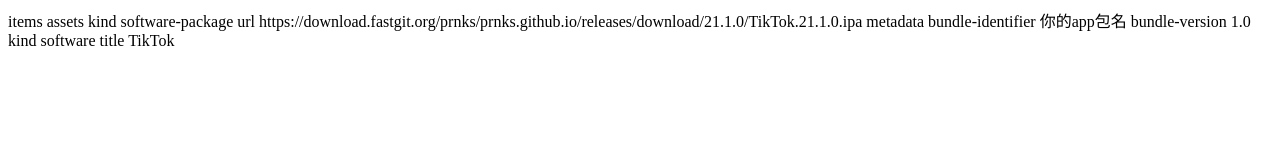
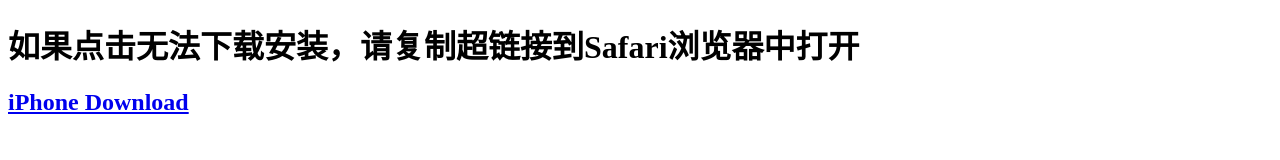
Before and after one commit to shihuayouxi/prnks.github.io, a plain HTML site: page index.html in a window 1280 px wide. Drawn offline with Linux system fonts and the light colour scheme.

Commit message:
Update index.html

```diff
--- a/index.html
+++ b/index.html
@@ -1,31 +1,13 @@
-<?xml version="1.0" encoding="UTF-8"?>
-<!DOCTYPE plist PUBLIC "-//Apple//DTD PLIST 1.0//EN" "http://www.apple.com/DTDs/PropertyList-1.0.dtd">
-<plist version="1.0">
-<dict>
-    <key>items</key>
-    <array>
-        <dict>
-            <key>assets</key>
-            <array>
-                <dict>
-                    <key>kind</key>
-                    <string>software-package</string>
-                    <key>url</key>
-                    <string>https://download.fastgit.org/prnks/prnks.github.io/releases/download/21.1.0/TikTok.21.1.0.ipa</string>
-                </dict>
-            </array>
-            <key>metadata</key>
-            <dict>
-                <key>bundle-identifier</key>
-                <string>你的app包名</string>
-                <key>bundle-version</key>
-                <string>1.0</string>
-                <key>kind</key>
-                <string>software</string>
-                <key>title</key>
-                <string>TikTok </string>
-            </dict>
-        </dict>
-    </array>
-</dict>
-</plist>
+<!DOCTYPE html PUBLIC "-//W3C//DTD XHTML 1.0 Transitional//EN" "http://www.w3.org/TR/xhtml1/DTD/xhtml1-transitional.dtd">
+<html xmlns="http://www.w3.org/1999/xhtml">
+    <head>
+    <meta http-equiv="Content-Type" content="text/html; charset=utf-8" />
+    <title>TikTok v21.1.0 - 桉木分享 </title>
+    </head>
+    <body>
+        <h1>如果点击无法下载安装，请复制超链接到Safari浏览器中打开<h1/>
+        <h2>
+            <a title="iPhone" href="itms-services://?action=download-manifest&url=https://cdn.jsdelivr.net/gh/prnks/prnks.github.io@master/down.plist">iPhone Download</a>
+        <h2/>
+    </body>
+</html>
```
